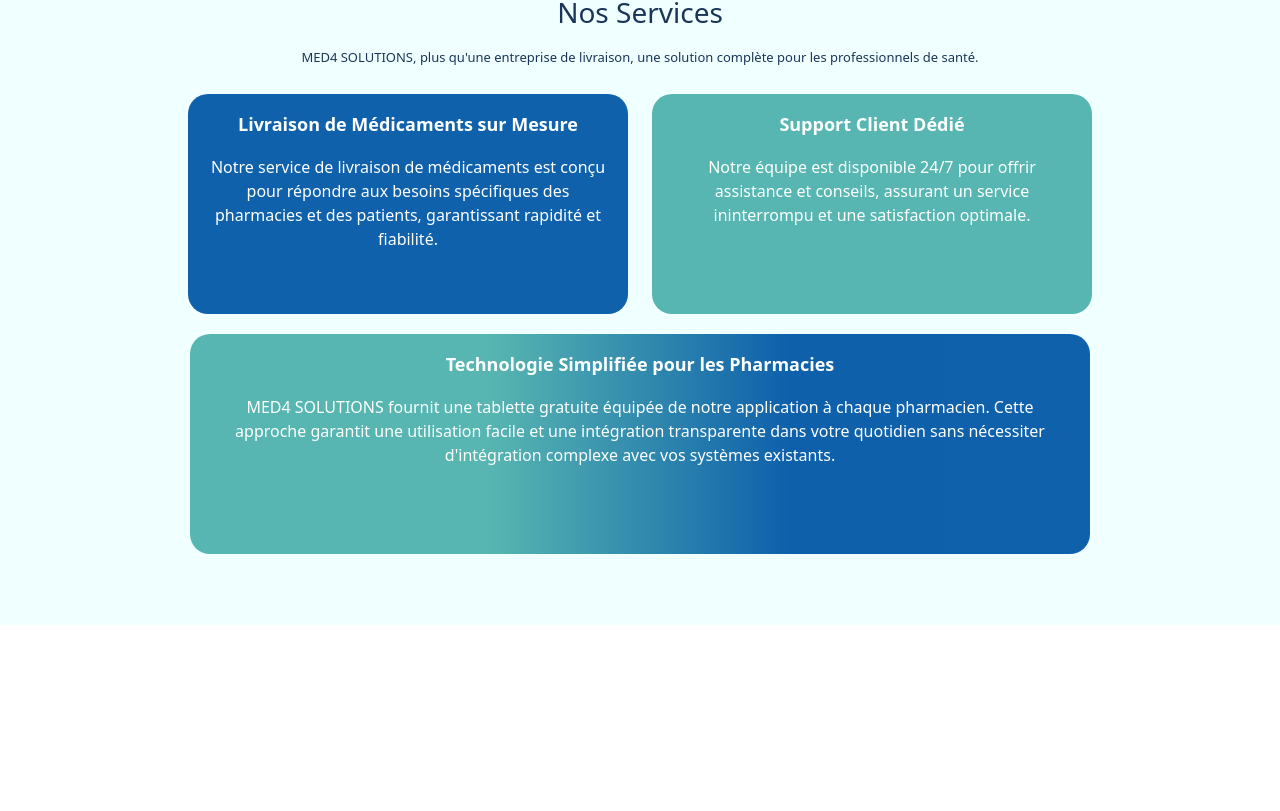
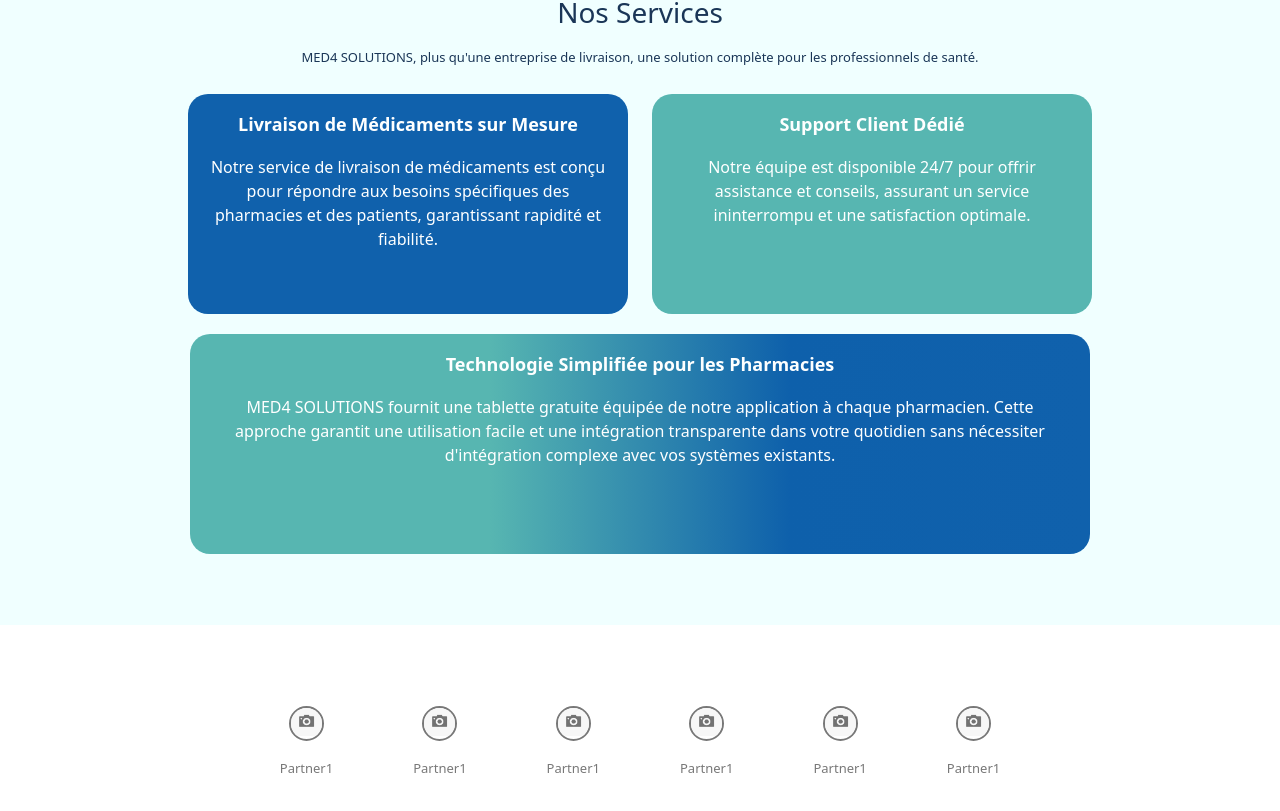
Before and after one commit to jihenJN/med4-site, an Angular app: page / in a window 1280 px wide. Shown: the part 2495-3306 px from the top of the page. Before the commit the page ends 3120 px from the top, so only its background shows below. Built offline with nearby package versions, Linux system fonts and the light colour scheme.

Commit message:
feat; partners is ok

```diff
--- a/src/app/app.component.html
+++ b/src/app/app.component.html
@@ -3,6 +3,7 @@
 <app-about></app-about>
 <app-value></app-value>
 <app-services></app-services>
+<app-partners></app-partners>
 <router-outlet></router-outlet>
 
 <app-footer> </app-footer>
--- a/src/app/app.module.ts
+++ b/src/app/app.module.ts
@@ -9,10 +9,11 @@
 import { AboutComponent } from './about/about.component';
 import { ValueComponent } from './value/value.component';
 import { ServicesComponent } from './services/services.component';
+import { PartnersComponent } from './partners/partners.component';
 
 
 @NgModule({
-  declarations: [AppComponent, FooterComponent, NavbarComponent, HomeComponent, AboutComponent, ValueComponent, ServicesComponent],
+  declarations: [AppComponent, FooterComponent, NavbarComponent, HomeComponent, AboutComponent, ValueComponent, ServicesComponent, PartnersComponent],
   imports: [BrowserModule, AppRoutingModule],
   providers: [],
   bootstrap: [AppComponent],
--- /dev/null
+++ b/src/app/partners/partners.component.css
@@ -0,0 +1,45 @@
+
+.section-partners {
+
+
+    background-color: #ffffff;
+    height: 30vh; /* 50% of the viewport height */
+    width: 100%; /* 100% of the container's width */
+    display: flex;
+    flex-direction: row;
+    justify-content: center; /* Vertically center */
+    align-items: center; /* Horizontally center */
+    text-align: center; /* Center text inside */
+    gap:80px; /* Add space between flex items */
+  }
+
+
+  .partner-item {
+
+    display: flex;
+    flex-direction: column;
+    align-items: center; /* Horizontally center items */
+    text-align: center; /* Center text */
+
+  }
+
+  .partner-item h6 {
+      margin-top: 20px; /* Add margin top for space between image and text */
+      font-size: small;
+      color: #787878;
+  }
+  .image-container {
+    display: inline-block; /* Ensures the container only takes up as much space as necessary */
+    width: 35px; /* Set width of the container */
+    height: 35px; /* Set height of the container */
+    border: 2px solid #787878; /* Gray border */
+    border-radius: 50%; /* Makes the frame a circle */
+    overflow: hidden; /* Hides any parts of the image outside the container */
+
+  }
+  .image-container img {
+    display: block; /* Ensures the image fills the container */
+    width: 100%; /* Ensures the image fills the container */
+    height: auto; /* Maintains the aspect ratio of the image */
+
+  }
--- /dev/null
+++ b/src/app/partners/partners.component.html
@@ -0,0 +1,40 @@
+<div class="section-partners" style>
+    <div class="partner-item">
+        <div class="image-container">
+            <img src="/assets/no-image.jpg" alt="Your Image">
+        </div>
+        <h6 style="font-size: small;text-align: center; color:#787878">Partner1</h6>
+    </div>
+    <div class="partner-item">
+        <div class="image-container">
+            <img src="/assets/no-image.jpg" alt="Your Image">
+        </div>
+        <h6 style="font-size: small;text-align: center; color:#787878">Partner1</h6>
+    </div>
+
+    <div class="partner-item">
+        <div class="image-container">
+            <img src="/assets/no-image.jpg" alt="Your Image">
+        </div>
+        <h6 style="font-size: small;text-align: center; color:#787878">Partner1</h6>
+    </div>
+
+    <div class="partner-item">
+        <div class="image-container">
+            <img src="/assets/no-image.jpg" alt="Your Image">
+        </div>
+        <h6 style="font-size: small;text-align: center; color:#787878">Partner1</h6>
+    </div>
+
+    <div class="partner-item">
+        <div class="image-container">
+            <img src="/assets/no-image.jpg" alt="Your Image">
+        </div>
+        <h6 style="font-size: small;text-align: center; color:#787878">Partner1</h6>
+    </div>
+    <div class="partner-item">
+        <div class="image-container">
+            <img src="/assets/no-image.jpg" alt="Your Image">
+        </div>
+        <h6 style="font-size: small;text-align: center; color:#787878">Partner1</h6>
+    </div>
```
Also changed, not shown: src/app/partners/partners.component.ts (added, +10 -0 lines), 1 other file (tests, documents, lock files or other folders).
